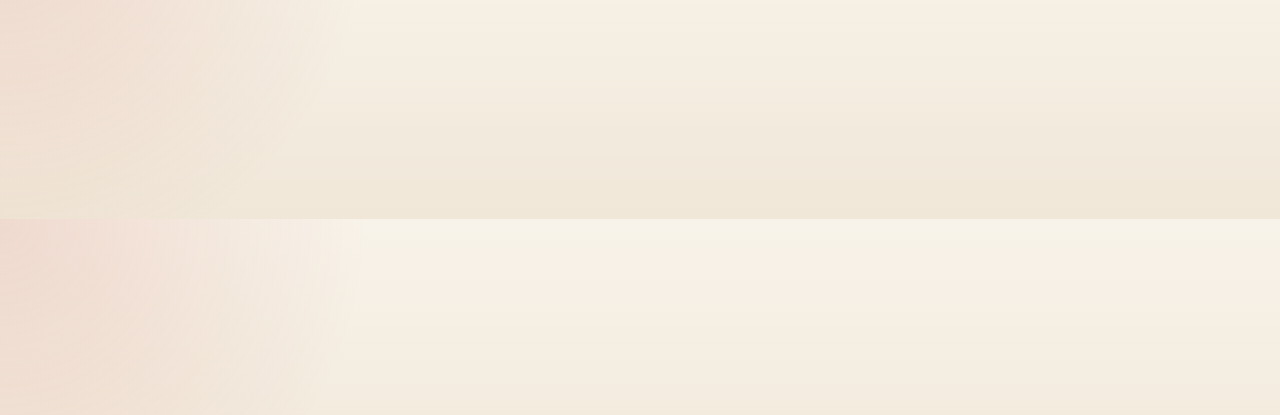
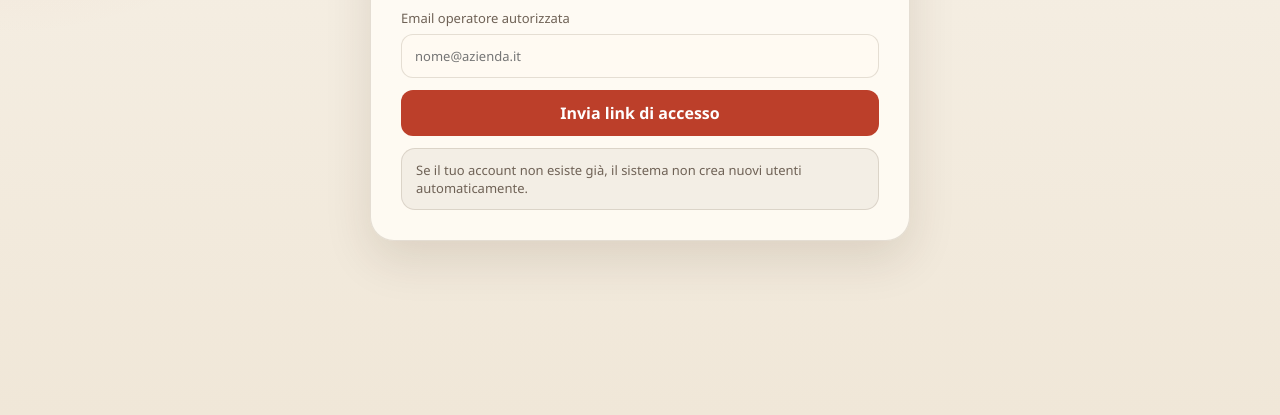
Before and after one commit to AntonioCelotto/nda-lead-hub, a plain HTML site: page app/index.html in a window 1280 px wide. Shown: the part 385-800 px from the top of the page. Drawn offline with Linux system fonts and the light colour scheme; a script that the page names is missing.

Commit message:
Style auth gate and locked dashboard state

```diff
--- a/app/styles.css
+++ b/app/styles.css
@@ -29,6 +29,10 @@ body {
   color: var(--text);
 }
 
+body.auth-locked {
+  min-height: 100vh;
+}
+
 a {
   color: inherit;
 }
@@ -37,6 +41,31 @@ a {
   min-height: 100vh;
   display: grid;
   grid-template-columns: 320px 1fr;
+}
+
+.auth-gate {
+  min-height: 100vh;
+  display: grid;
+  place-items: center;
+  padding: 24px;
+}
+
+.auth-card {
+  width: min(540px, 100%);
+  background: var(--panel);
+  border: 1px solid var(--line);
+  border-radius: 24px;
+  box-shadow: var(--shadow);
+  padding: 30px;
+  display: grid;
+  gap: 22px;
+}
+
+.auth-info {
+  padding: 12px 14px;
+  border-radius: 14px;
+  background: rgba(38, 25, 15, 0.05);
+  border: 1px solid var(--line);
 }
 
 .sidebar {
```
